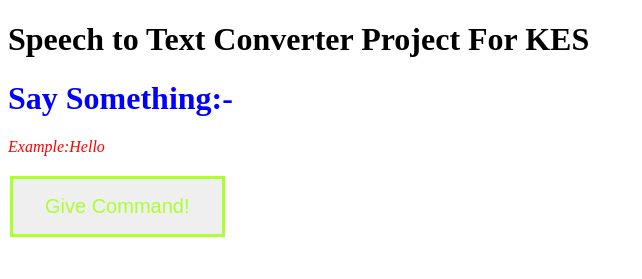
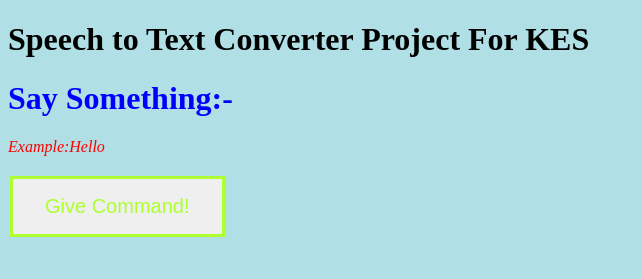
Before and after one commit to PRITISHSEN/voicetotext, a plain HTML site: page index.html in a window 1280 px wide. Shown: the whole page, without its empty margins (0-642 px from the left). Drawn offline with Linux system fonts and the light colour scheme.

Commit message:
Update index.html

```diff
--- a/index.html
+++ b/index.html
@@ -20,7 +20,7 @@
 }
     </style>
 </head>
-<body style="background-colour:lightblue;">
+<body style="background-color:powderblue;"">
     <div class="container">
             <h1>Speech to Text Converter Project For KES</h1>
     </div>
```
